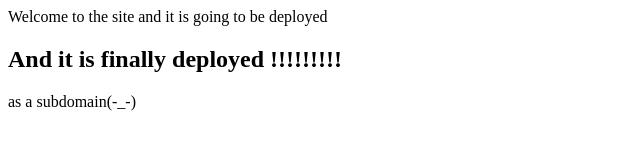
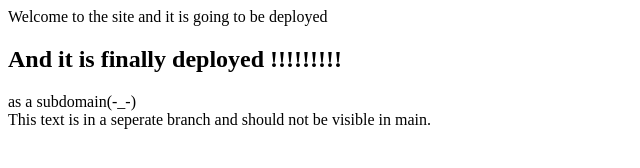
Before and after one commit to Aniket8947/site, a plain HTML site: page index.html in a window 1280 px wide. Shown: the whole page, without its empty margins (0-640 px from the left). Drawn offline with Linux system fonts and the light colour scheme.

Commit message:
feat: a new branch:

```diff
--- a/index.html
+++ b/index.html
@@ -11,6 +11,11 @@
     <div>
         <h2>And it is finally deployed !!!!!!!!!</h2>
         <span>as a subdomain(-_-)</span>
+
+
+        <div>
+            This text is in a seperate branch and should not be visible in main.
+        </div>
     </div>
 
 
```
